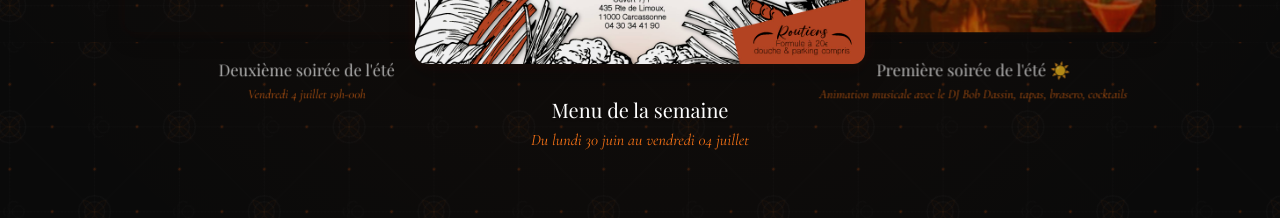
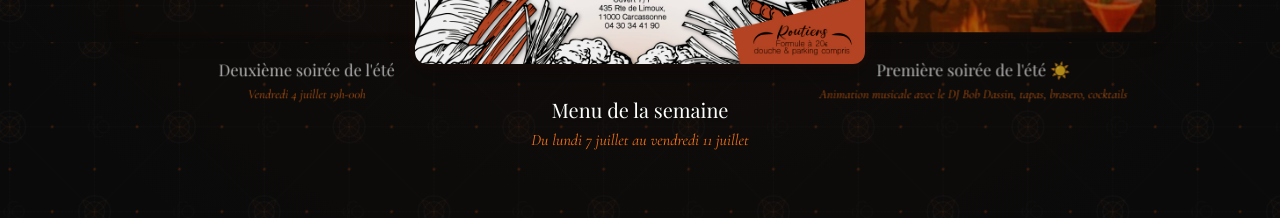
Before and after one commit to CaptainIgl00/BrasserieChezJu, a Nuxt app: page / in a window 1280 px wide. Shown: the part 4880-5098 px from the top of the page. Built offline with nearby package versions, Linux system fonts and the light colour scheme; a web font is replaced by a local one.

Commit message:
update: revise Instagram post with new URL and description for July 7-11

```diff
--- a/components/home/InstagramFeed.vue
+++ b/components/home/InstagramFeed.vue
@@ -112,9 +112,9 @@ const instagramPosts = ref<InstagramPost[]>([
   {
     id: '2',
     imageUrl: '/images/instagram/menu_semaine.jpg',
-    postUrl: 'https://www.instagram.com/p/DLhI8kqCumY/',
+    postUrl: 'https://www.instagram.com/p/DLu9UV3tmSz/',
     title: 'Menu de la semaine',
-    description: 'Du lundi 30 juin au vendredi 04 juillet'
+    description: 'Du lundi 7 juillet au vendredi 11 juillet'
   },
   {
     id: '3',
```
Also changed, not shown: public/images/instagram/menu_semaine.jpg.
